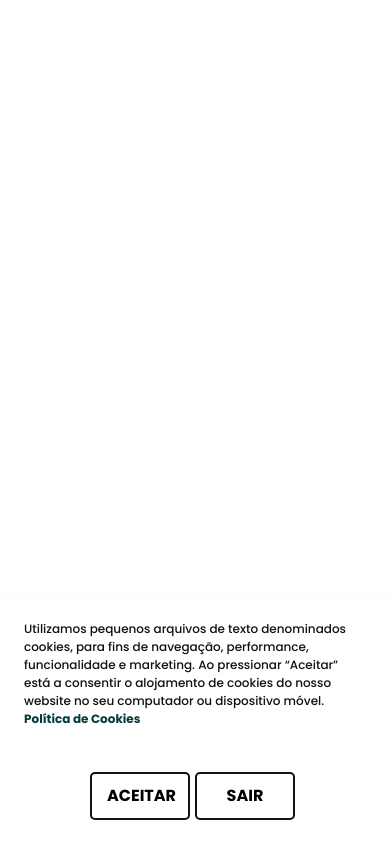
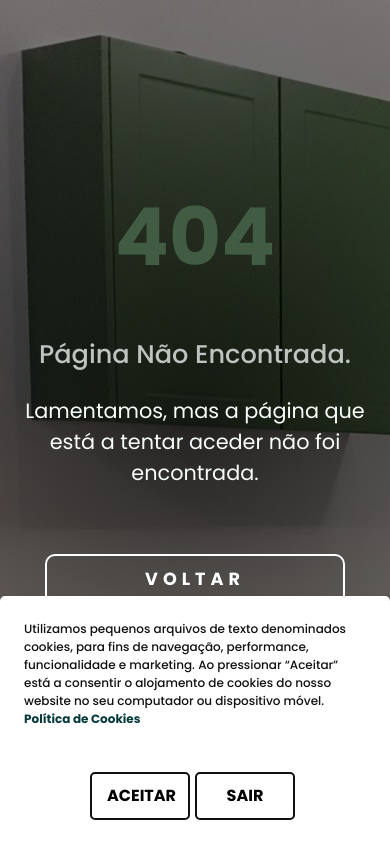
Before and after one commit to PedroCristo/esquadria-react-1, a React (Vite) app: page /mainpage in a window 390 px wide. Built offline with nearby package versions, Linux system fonts and the light colour scheme.

Commit message:
Add 404 error page component and accompanying CSS styles

```diff
--- a/src/App.jsx
+++ b/src/App.jsx
@@ -6,6 +6,7 @@ import MainPage from "./pages/MainPage";
 import ThanksPage from "./pages/ThanksPage";
 import CookiesPage from "./pages/CookiesPage";
 import PrivacyPolicyPage from "./pages/PrivacyPolicyPage";
+import Page404 from "./pages/error/404";
 import PreLoader from "./utilities/preloader/PreLoader";
 import Cookies from "./utilities/cookies/Cookies";
 import Layout from "./utilities/layout/Layout";
@@ -23,6 +24,7 @@ function App() {
         <Route path="/página-agradecimiento" element={<ThanksPage />} />
         <Route path="/política-cookies" element={<Layout><CookiesPage /></Layout>} />
         <Route path="/política-privacidade" element={<Layout><PrivacyPolicyPage /></Layout>} />
+        <Route path="*" element={<Page404 />} />
       </Routes>
       <PreLoader />
       <Cookies />
--- a/src/components/layout/LandingPage/LandingPage.css
+++ b/src/components/layout/LandingPage/LandingPage.css
@@ -29,7 +29,7 @@
 
 #showcase .header .logo,
 .menu .logo {
-    width: 135px;
+    width: 115px;
 }
 
 #showcase .toggler .fa,
--- a/src/main.css
+++ b/src/main.css
@@ -387,7 +387,7 @@ body::-webkit-scrollbar {
   margin: 35px 0;
 }
 
- .about .col-md-6 img {
+.about .col-md-6 img {
   width: 100%;
   padding-right: 25px;
 }
@@ -407,7 +407,8 @@ body::-webkit-scrollbar {
   padding-top: 14%;
   height: 50vh;
   width: 100%;
-  position: relative; /* Add this line */
+  position: relative;
+  /* Add this line */
 }
 
 #banner .banner-highlights {
@@ -422,9 +423,9 @@ body::-webkit-scrollbar {
 }
 
 #banner .col-md-4 {
- display: flex;
- justify-content: center;
- align-items: center;
+  display: flex;
+  justify-content: center;
+  align-items: center;
 
 }
 
@@ -794,3 +795,36 @@ body::-webkit-scrollbar {
 .privacy-policy p {
   margin-top: -50px;
 }
+
+/* ERROR PAGE 404 */
+.page404 {
+  display: flex;
+  justify-content: center;
+  align-items: center;
+  height: 100vh;
+  text-align: center;
+  background: radial-gradient(circle, rgba(0, 0, 0, 0.8) 0%, rgba(0, 0, 0, 0.5) 100%),
+  url('../public/images/desktop/esquadria-cozinhas/esquadria_cozinha_18.jpg');
+}
+
+.page404 .container h1 {
+   color: #415c43;
+   font-size: 8rem;
+   font-weight: bolder;
+}
+
+.page404 .container h2 {
+   color: #bec4bf;
+   font-size: 2rem;
+   margin-bottom: 25px;
+}
+
+.page404 .container p {
+   color: #f8fdf9;
+   font-size: 1.5rem;
+}
+
+.page404 .btn {
+  width: 300px;
+  margin: 50px auto;
+}
--- /dev/null
+++ b/src/pages/error/404.jsx
@@ -0,0 +1,21 @@
+import { Link } from "react-router-dom";
+
+function Page404() {
+  return (
+    <div className="page404">
+      <div className="container">
+        <div className="row">
+            <h1>404</h1>
+          <h2>Página Não Encontrada.</h2>
+          <p>
+            Lamentamos, mas a página que está a tentar aceder não foi
+            encontrada.
+          </p>
+          <Link to="/página-principal" className="btn">Voltar</Link>
+        </div>
+      </div>
+    </div>
+  );
+}
+
+export default Page404;
--- a/src/responsive.css
+++ b/src/responsive.css
@@ -318,6 +318,23 @@
     .cookies .container {
         padding: 15px;
     }
+    /* Page Error 404 */
+    .page404 .container h1 {
+        color: #415c43;
+        font-size: 5rem;
+        font-weight: bolder;
+     }
+
+     .page404 .container h2 {
+        color: #bec4bf;
+        font-size: 1.6rem;
+        margin-bottom: 25px;
+     }
+
+     .page404 .container p {
+        color: #f8fdf9;
+        font-size: 1.3rem;
+     }
 }
 
 @media only screen and (max-width: 650px) {
@@ -361,7 +378,11 @@
     }
 }
 
-@media only screen and (max-height: 480px) and (max-width: 800px) {}
+@media only screen and (max-height: 500px) and (max-width: 900px) {
+    .page404 {
+        height: initial;
+      }
+}
 
 /* PIXEL 2 XL */
 @media only screen and (max-height: 421px) and (max-width: 823px) {
```
